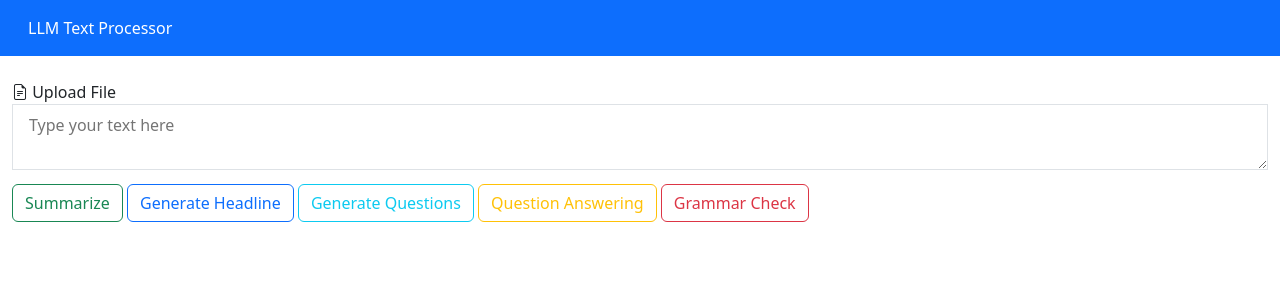
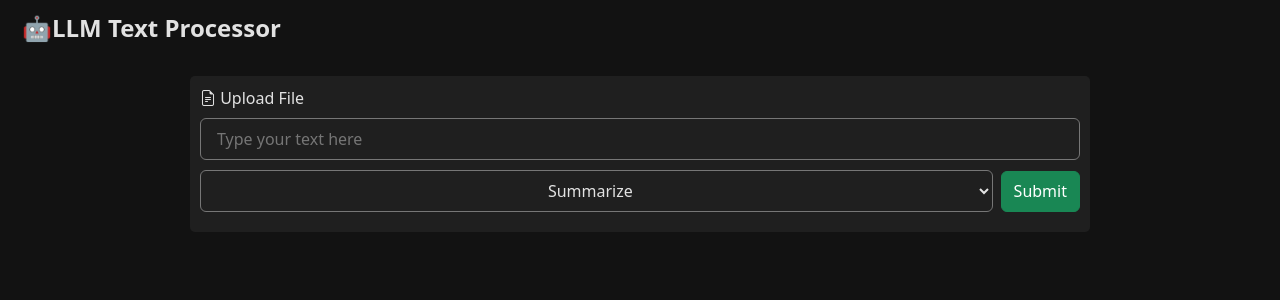
Before and after one commit to razi17571/InHouseLLM, a Flask app: page / in a window 1280 px wide. Shown: the top 300 px of the page. Run offline with Flask 3, Linux system fonts and the light colour scheme; some libraries are stand-ins or nearby versions.

Commit message:
Update index.html

```diff
--- a/templates/index.html
+++ b/templates/index.html
@@ -1,38 +1,106 @@
-<!doctype html>
+<!DOCTYPE html>
 <html lang="en">
 <head>
-        <meta charset="utf-8">
-        <meta name="viewport" content="width=device-width, initial-scale=1">
+    <meta charset="UTF-8">
+    <meta name="viewport" content="width=device-width, initial-scale=1.0">
     <title>Inhouse LLM</title>
     <link rel="stylesheet" href="https://cdn.jsdelivr.net/npm/bootstrap-icons@1.11.1/font/bootstrap-icons.css">
     <link href="https://cdn.jsdelivr.net/npm/bootstrap@5.2.3/dist/css/bootstrap.min.css" rel="stylesheet"
           integrity="sha384-rbsA2VBKQhggwzxH7pPCaAqO46MgnOM80zW1RWuH61DGLwZJEdK2Kadq2F9CUG65" crossorigin="anonymous">
+    <style>
+        body {
+            background-color: #121212;
+            color: #e2e2e2;
+            margin: 0;
+            padding: 0;
+        }
+
+        .nav-color {
+            font-size: x-large;
+            color: #e2e2e2;
+            padding: 10px;
+            margin-bottom: 20px;
+        }
+
+        .nav-text-heading {
+            font-weight: 600;
+        }
+
+        .upFile {
+            color: #e2e2e2;
+        }
+
+        #userInputContainer {
+            background-color: #1f1f1f;
+            position: relative;
+            max-width: 900px;
+            margin: 0 auto;
+            padding: 10px;
+            border-radius: 5px;
+        }
+
+        #userInput, #Operation {
+            background-color: #1f1f1f;
+            color: #e2e2e2;
+            border-color: #767676 !important;
+            /* color: #989898; */
+            width: 100%;
+            margin-bottom: 10px;
+        }
+
+        .options-container {
+            display: flex;
+            justify-content: space-between;
+            align-items: center;
+            flex-wrap: wrap;
+
+        }
+
+        .btn {
+            width: 100%;
+        }
+        .sub-btn{
+            height: 41px;
+            margin-bottom: 10px;
+        }
+
+        @media (min-width: 576px) {
+            .options-container {
+                flex-wrap: nowrap;
+            }
+            .btn {
+                width: auto;
+            }
+        }
+
+    </style>
 </head>
-
 <body>
-        <header class="bg-primary p-3">
-            <div class="container-fluid mx-auto text-white font-semibold">LLM Text Processor</div>
+<header class="nav-color">
+    <div class="container-fluid mx-auto nav-text-heading font-bold">🤖LLM Text Processor</div>
 </header>
-        <div class="container-fluid mx-auto mt-4">
-            <div class="mt-2">
-                <label for="fileInput">
+<div class="container-fluid">
+    <div id="userInputContainer">
+        <label for="fileInput" class="upFile pb-2">
             <i class="bi bi-file-earmark-text"></i> Upload File
         </label>
-                <input type="file" id="fileInput" accept=".txt" style="display: none;" onchange="handleFileUpload()">
+        <input id="userInput" class="border container-fluid px-3 py-2 rounded-2"
+                  placeholder="Type your text here">
+        <div class="options-container">
+            <select name="options" id="Operation" class="rounded-2 py-2 me-2 text-center">
+                <option value="Summarize" selected>Summarize</option>
+                <option value="Generate Headline">Generate Headline</option>
+                <option value="Generate Questions">Generate Questions</option>
+                <option value="Question Answering">Question Answering</option>
+                <option value="Grammar Check">Grammar Check</option>
+            </select>
+            <button id="submitButton" class="btn btn-success sub-btn" onclick="submitOperation()">Submit</button>
         </div>
-            <textarea id="userInput" class="border container-fluid px-3 py-2 rounded-md w-full"
-                placeholder="Type your text here"></textarea>
-            <div class="mt-2 flex justify-between items-center">
-                <button id="summarizeButton" class="btn btn-outline-success" onclick="summarizeText()">Summarize</button>
-                <button id="generateHeadlineButton" class="btn btn-outline-primary" onclick="generateHeadline()">Generate Headline</button>
-                <button id="generateQuestionsButton" class="btn btn-outline-info" onclick="generateQuestions()">Generate Questions</button>
-                <button id="questionAnsweringButton" class="btn btn-outline-warning" onclick="toggleQuestionAnswering()">Question Answering</button>
-                <button id="grammarCheckButton" class="btn btn-outline-danger" onclick="grammarCheck()">Grammar Check</button>
     </div>
-            <div id="questionAnsweringSection" style="display: none;" class="mt-3">
-                <textarea id="questionInput" class="border container-fluid px-3 py-2 rounded-md w-full"
+    <div id="questionAnsweringSection" class="mt-3" style="display: none;">
+        <textarea id="questionInput" class="border container-fluid px-3 py-2 rounded-md"
                  placeholder="Enter your questions here"></textarea>
-                <button id="submitQuestionsButton" class="btn btn-outline-warning mt-2" onclick="submitQuestions()">Submit Questions</button>
+        <button id="submitQuestionsButton" class="btn btn-outline-warning mt-2 btn-size" onclick="submitQuestions()">Submit Questions</button>
     </div>
     <div id="resultArea" class="mt-4"></div>
     <div id="loading" style="display: none;">Loading...</div>
@@ -40,6 +108,6 @@
 <script src="https://cdn.jsdelivr.net/npm/bootstrap@5.2.3/dist/js/bootstrap.bundle.min.js"
         integrity="sha384-kenU1KFdBIe4zVF0s0G1M5b4hcpxyD9F7jL+jjXkk+Q2h455rYXK/7HAuoJl+0I4"
         crossorigin="anonymous"></script>
-        <script src="{{ url_for('static', filename='script.js') }}"></script>
+<script src="script.js"></script>
 </body>
 </html>
```
Lines whose indentation alone changed are shown as unchanged.
